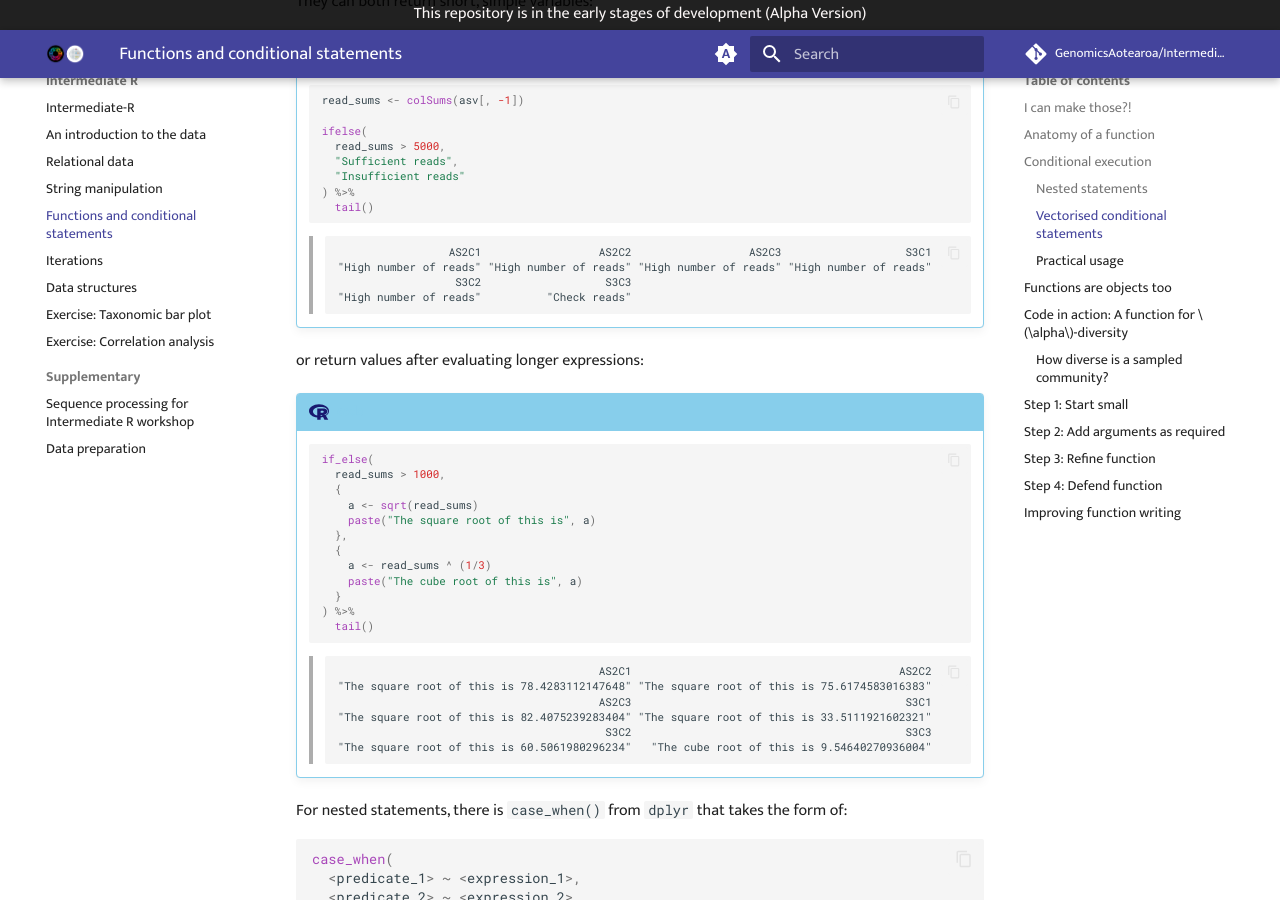
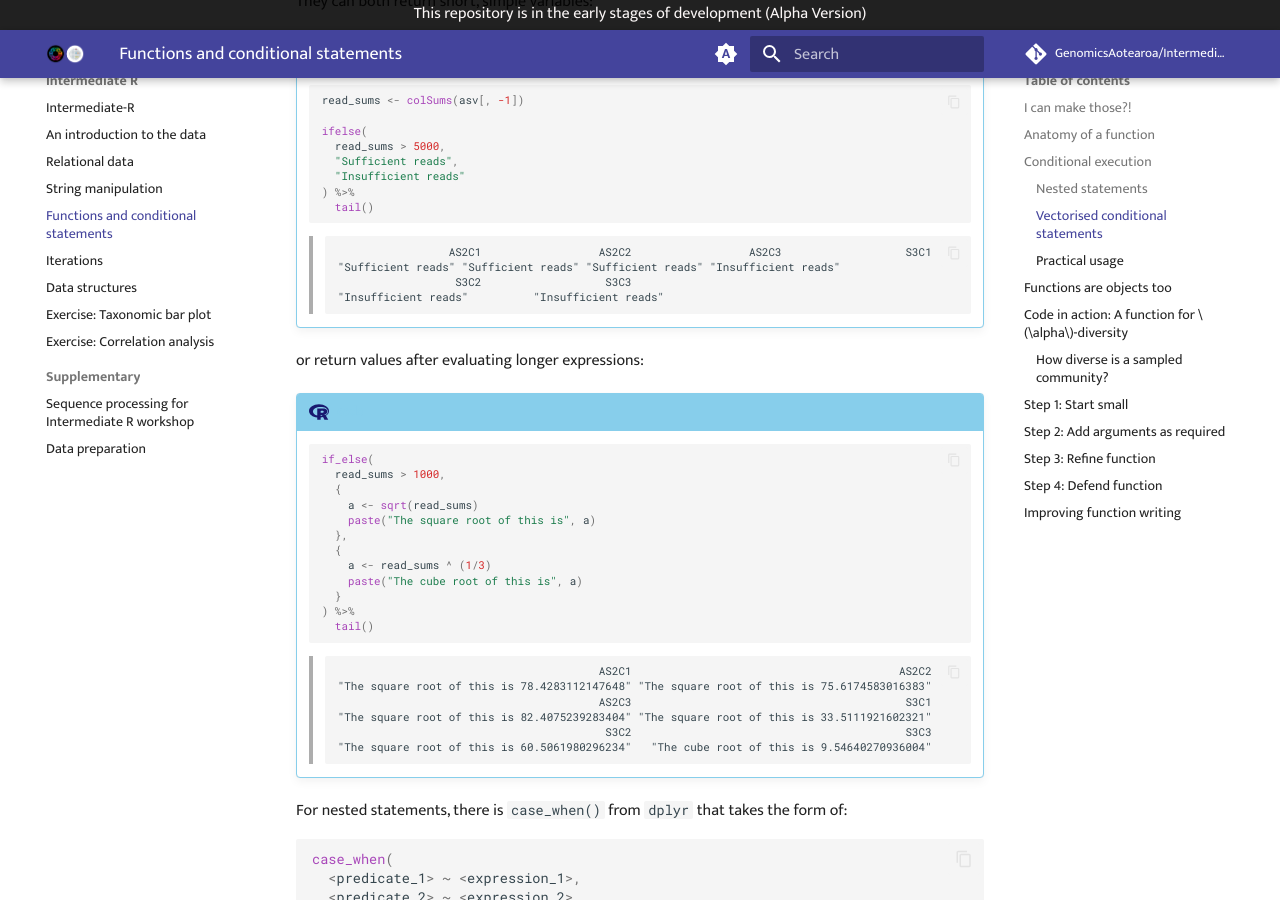
Before and after one commit to GenomicsAotearoa/Intermediate-R, an MkDocs documentation site: the page built from docs/3.function_conditions.md, in a window 1280 px wide and 900 px high, scrolled down 5103 px. Built offline with MkDocs 1.6.1 and Material for MkDocs 9.7.7, drawn with Linux system fonts in a browser that asks for light colours; comment, search, counter and statistics services are not loaded.

Commit message:
Corrected output

````diff
--- a/docs/3.function_conditions.md
+++ b/docs/3.function_conditions.md
@@ -274,9 +274,9 @@ They can both return short, simple variables:
 
     > ```
     >                  AS2C1                  AS2C2                  AS2C3                   S3C1
-    > "High number of reads" "High number of reads" "High number of reads" "High number of reads"
+    > "Sufficient reads" "Sufficient reads" "Sufficient reads" "Insufficient reads"
     >                   S3C2                   S3C3
-    > "High number of reads"          "Check reads"
+    > "Insufficient reads"          "Insufficient reads"
     > ```
 
 or return values after evaluating longer expressions:
````
